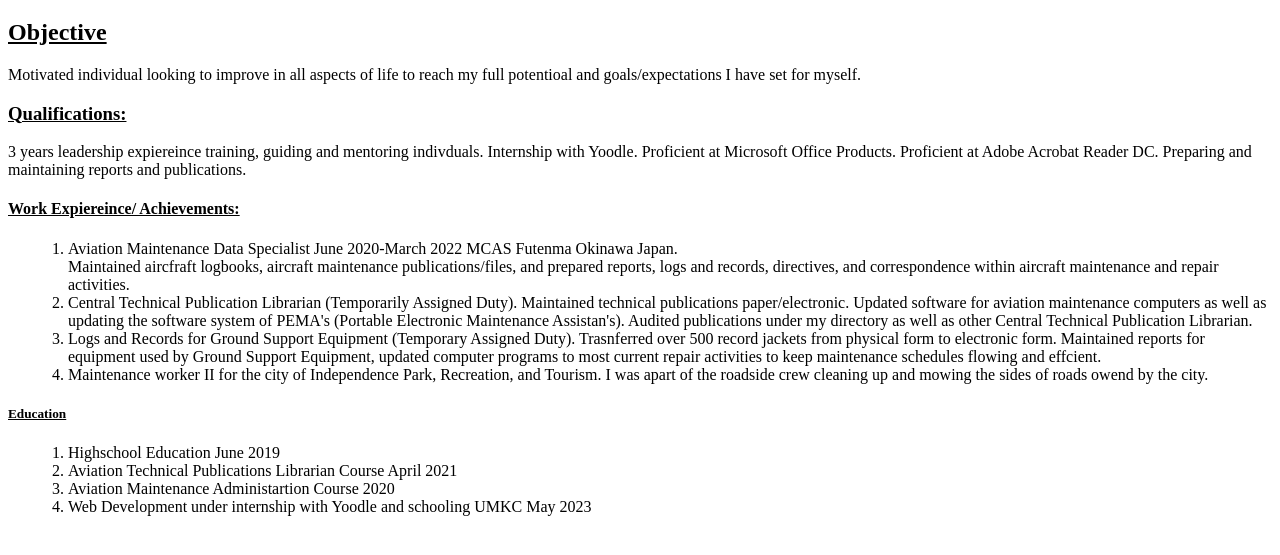
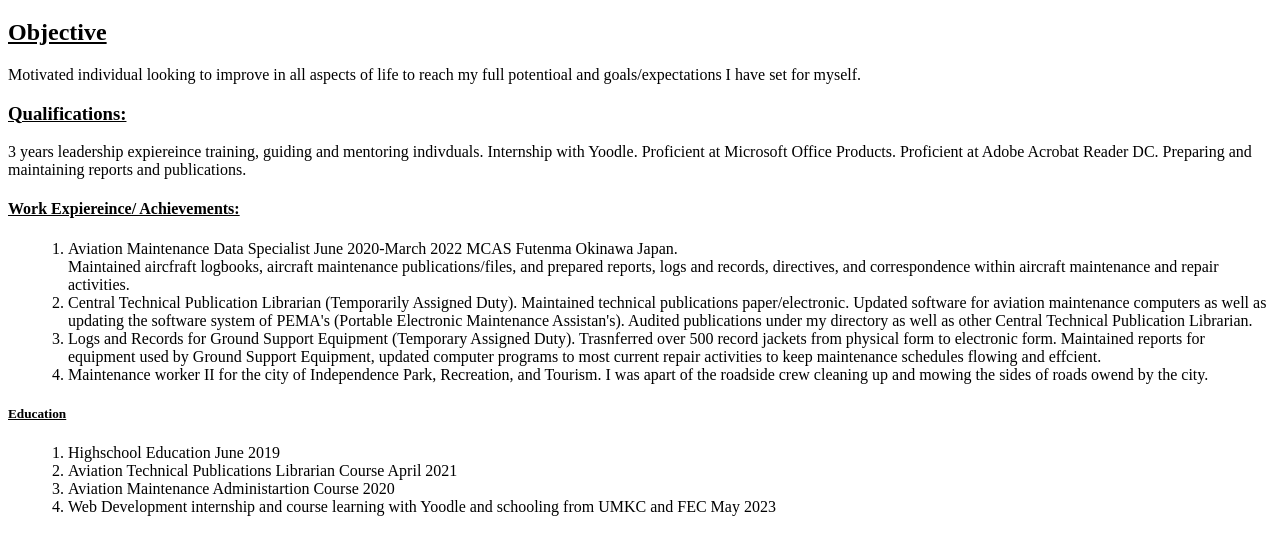
Before and after one commit to MTraynor1/mikewebsite, a plain HTML site: page Mike.html in a window 1280 px wide. Shown: the part 61-616 px from the top of the page. Drawn offline with Linux system fonts and the light colour scheme.

Commit message:
Initial Publish

```diff
--- a/Mike.html
+++ b/Mike.html
@@ -55,7 +55,7 @@
     <li>Highschool Education June 2019</li>
     <li>Aviation Technical Publications Librarian Course April 2021</li>
     <li>Aviation Maintenance Administartion Course 2020</li>
-    <li>Web Development under internship with Yoodle and schooling UMKC May 2023</li>
+    <li>Web Development internship and course learning with Yoodle and schooling from UMKC and FEC May 2023</li>
   </ol>
   </p>
   </div>
```
